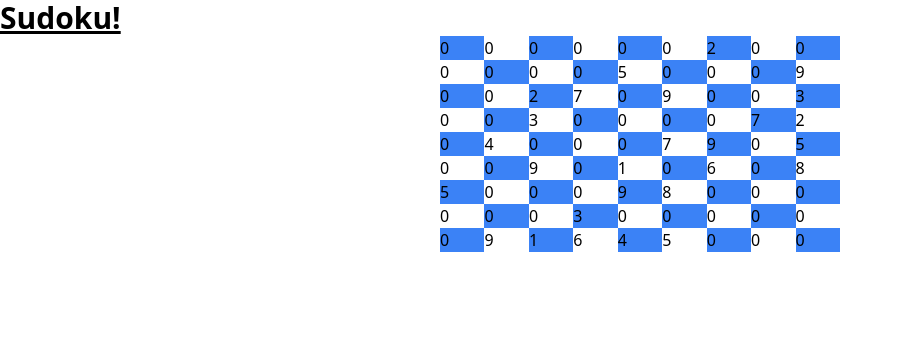
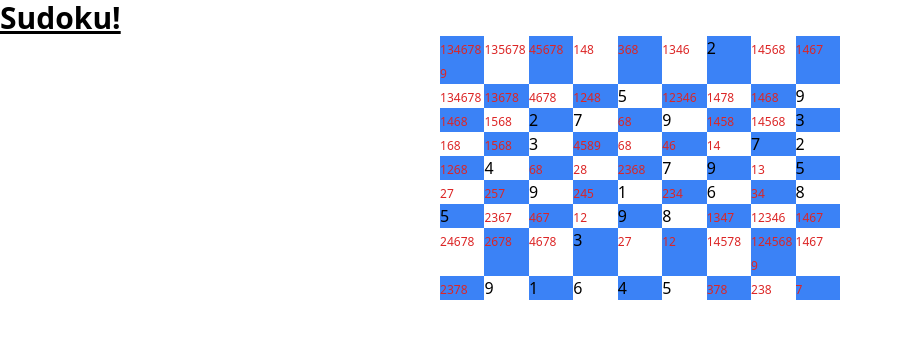
Before and after one commit to andywildridge/nxtsudo, a Next.js app: page / in a window 1280 px wide. Shown: the top 338 px of the page, without its empty margins (0-903 px from the left). Built offline with nearby package versions, Linux system fonts and the light colour scheme.

Commit message:
more render logic

```diff
--- a/pages/index.tsx
+++ b/pages/index.tsx
@@ -23,7 +23,13 @@ export default function Home() {
         </div>
         <div className="w-[400px] m-auto ">
           <div className="[&>*:nth-child(odd)]:bg-blue-500 container m-auto grid grid-cols-9">
-            {solver.sudo.map((i:number, idx:number)=><div key={idx}>{i}</div>)}
+            {solver.sudo.map((el: { solved: number, possibles: Array<number> }, idx:number) => {
+              return <div key={idx}>
+                {el.solved > 0 && el.solved}{el.possibles.map((possible: number, idx: number) => (
+                  <div className="text-xs inline-block text-red-600" key={idx}>{possible}</div>
+                  ))}
+                </div>
+            })}
           </div>
         </div>
       </main>
--- a/utils/sudokuSolver.ts
+++ b/utils/sudokuSolver.ts
@@ -6,7 +6,10 @@ export const solver = {
   get sudo() {
     const aggregate = [];
     for(let i=0; i<81; i++) {
-      aggregate.push(info.solved.get(i) || 0);
+      aggregate.push({
+        solved: info.solved.get(i) || 0,
+        possibles: info.pss.get(i) ? [...info.pss.get(i)] : []
+      });
     }
     return aggregate;
   }
```
